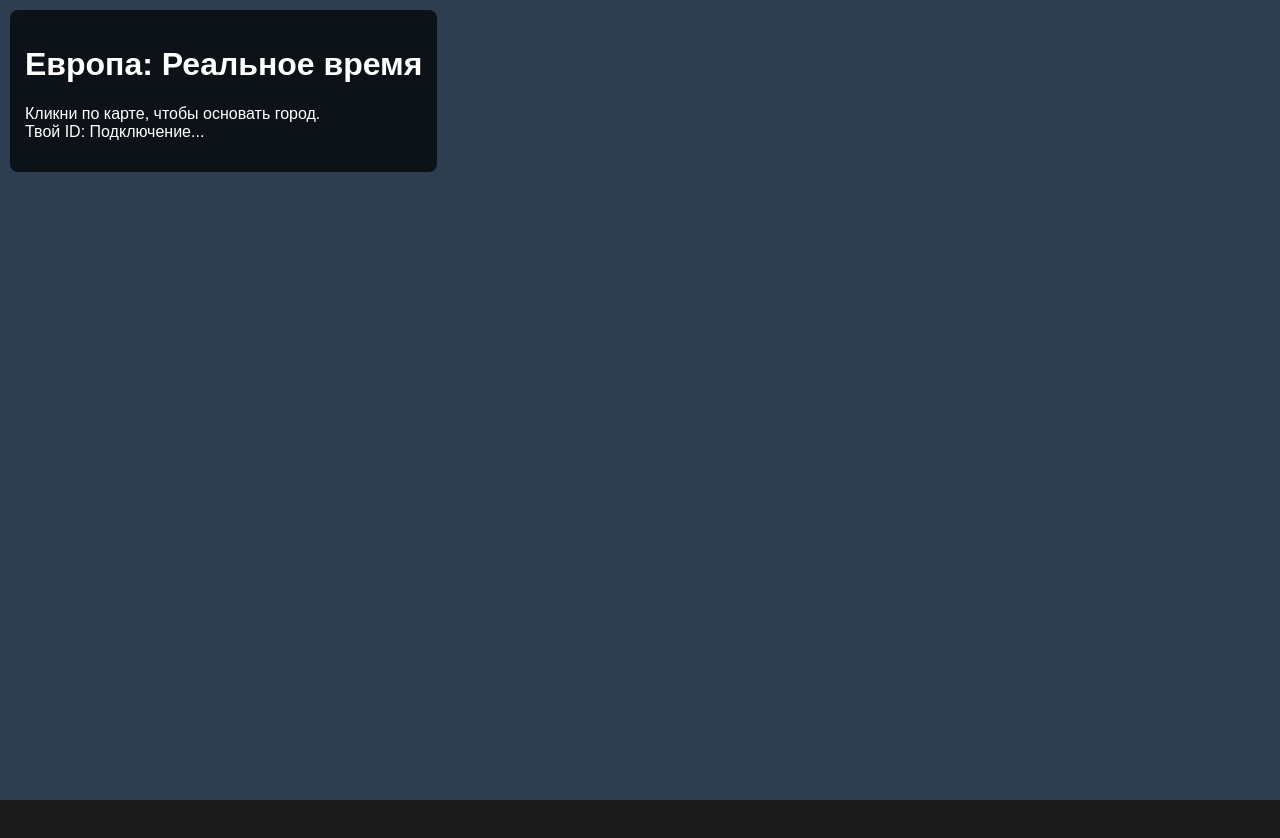
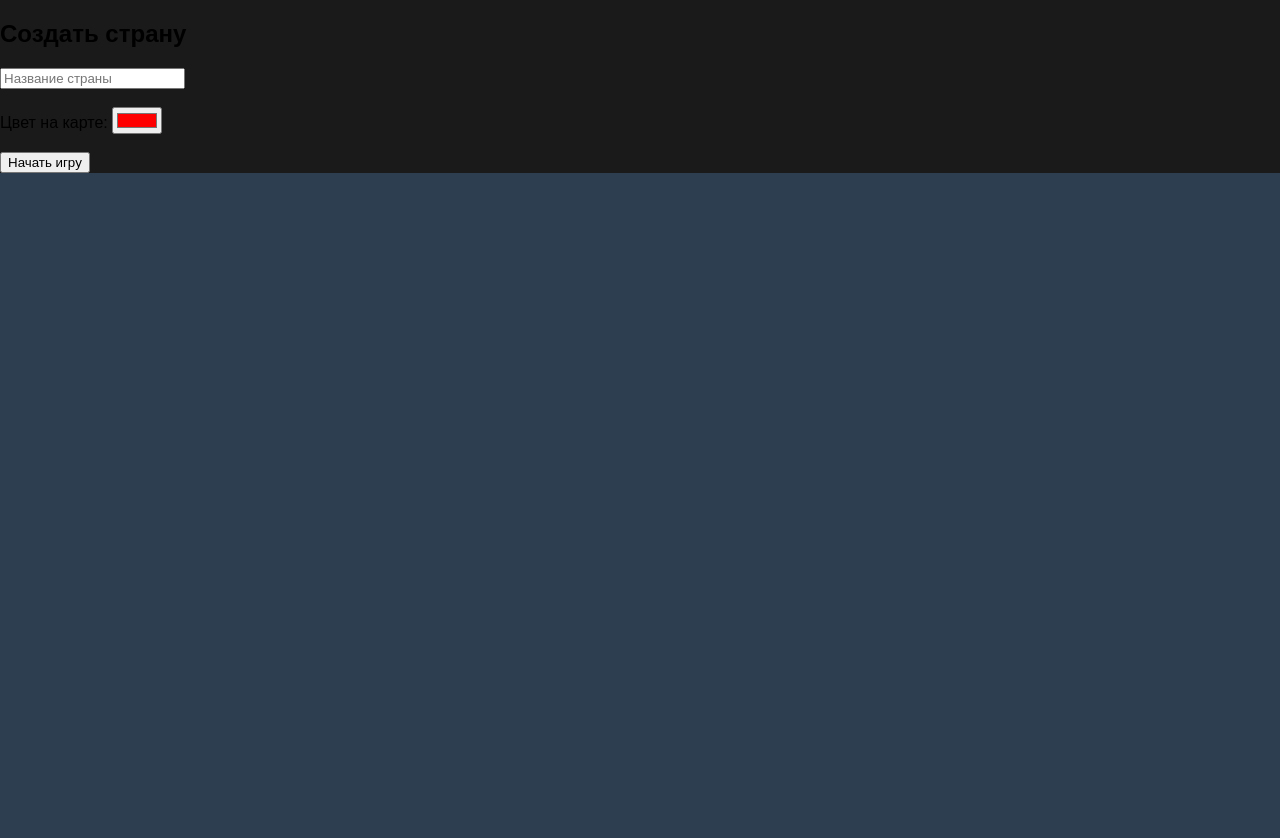
Before and after one commit to toctop39-spec/Europe, a website: page public/index.html in a window 1280 px wide. Before the commit the page ends 800 px from the top, so only its background shows below. Drawn offline with nearby package versions, Linux system fonts and the light colour scheme; no server answers.

Commit message:
Update index.html

```diff
--- a/public/index.html
+++ b/public/index.html
@@ -3,14 +3,27 @@
 <head>
     <meta charset="UTF-8">
     <meta name="viewport" content="width=device-width, initial-scale=1.0">
-    <title>Europe Strategy</title>
+    <title>Global Strategy</title>
     <link rel="stylesheet" href="style.css">
 </head>
 <body>
-    <div id="ui">
-        <h1>Европа: Реальное время</h1>
-        <p>Кликни по карте, чтобы основать город. <br>Твой ID: <span id="playerId">Подключение...</span></p>
+    <div id="setupScreen">
+        <div class="panel">
+            <h2>Создать страну</h2>
+            <input type="text" id="countryName" placeholder="Название страны" maxlength="15">
+            <br><br>
+            <label>Цвет на карте:</label>
+            <input type="color" id="countryColor" value="#ff0000">
+            <br><br>
+            <button id="joinBtn">Начать игру</button>
+        </div>
     </div>
+
+    <div id="ui" style="display: none;">
+        <h3><span id="myName"></span></h3>
+        <p>Территория: <span id="myScore">0</span> км²</p>
+    </div>
+
     <canvas id="gameCanvas"></canvas>
 
     <script src="/socket.io/socket.io.js"></script>
```
